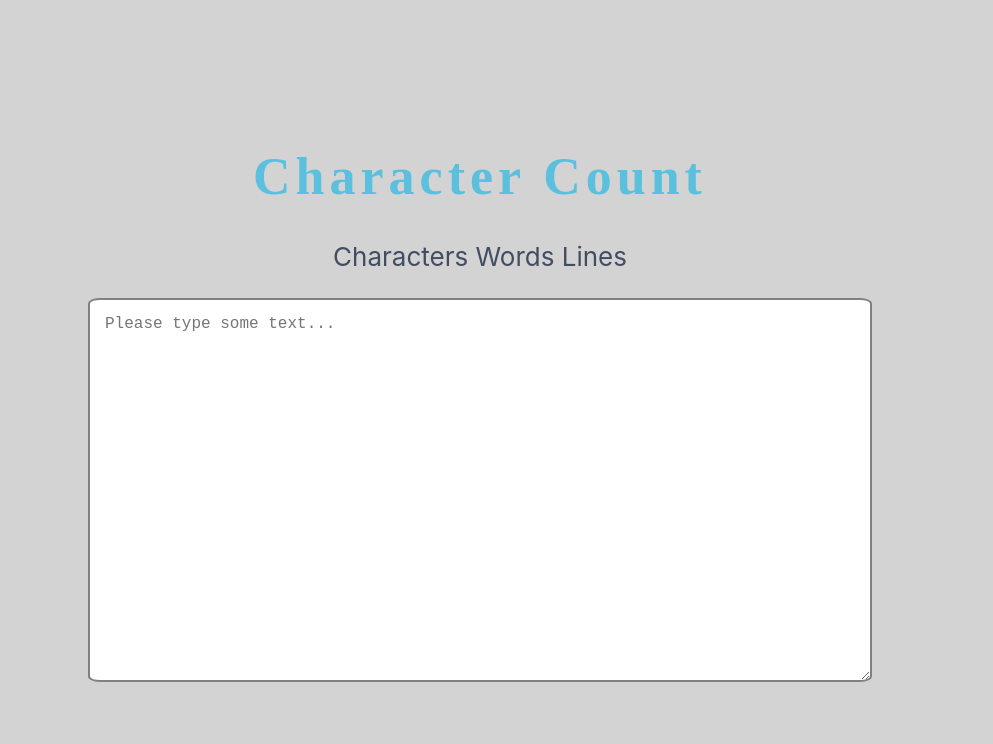
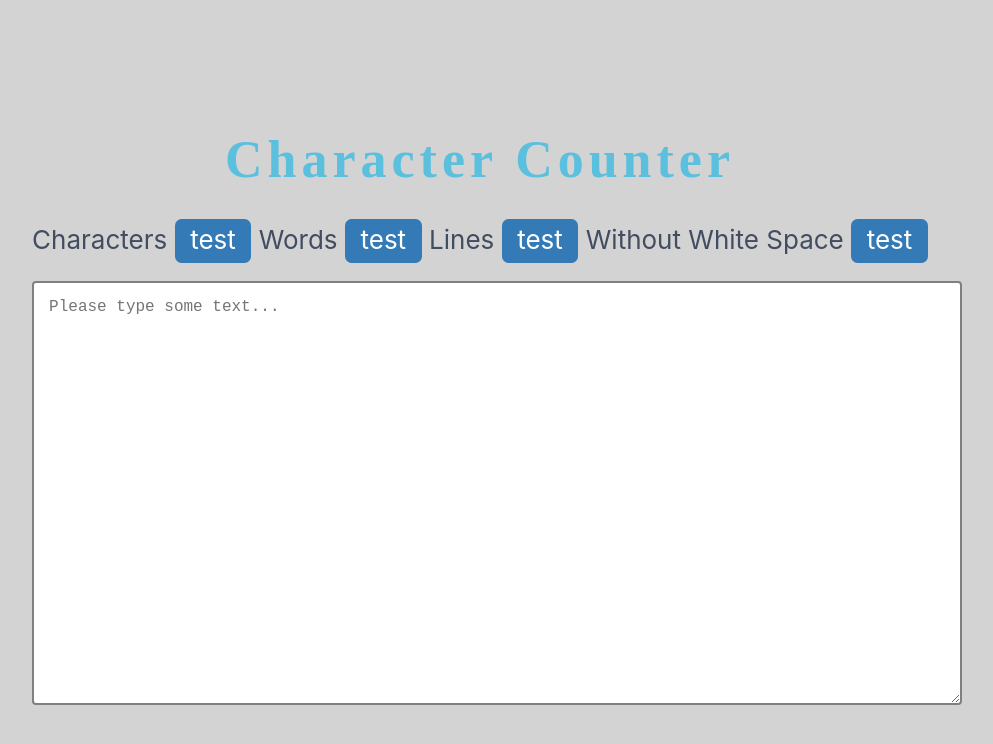
Before and after one commit to Thatguy560/Character-counter, a React (Create React App) app: page / in a window 1280 px wide. Shown: the top 744 px of the page, without its empty margins (160-1153 px from the left). Built offline with nearby package versions, Linux system fonts and the light colour scheme.

Commit message:
updated styling some more and added the ability to type in text box

```diff
--- a/src/App.css
+++ b/src/App.css
@@ -6,11 +6,10 @@
   background-color: lightgrey;
   min-height: 100vh;
   display: flex;
-  flex-direction: column;
   align-items: center;
   justify-content: center;
   font-size: calc(10px + 2vmin);
-  color: white;
+  /* color: white; */
 }
 
 .App h1 {
@@ -24,16 +23,31 @@
   text-align: center;
 }
 
+.App span {
+  background-color: #337ab7;
+  color: white;
+  border-radius: .25em;
+  padding: .2em .6em .3em;
+  font-weight: 700px;
+}
+
 .App textarea {
-  min-width: 750px; /* Do as a percentage instead so it fits on all screens? */
-  min-height: 350px; /* Do as a percentage instead so it fits on all screens? */
-  display: center;
+  background-color: white;
+  min-width: 100%;
+  min-height: 390px; /* Do as a percentage instead so it fits on all screens? */
+  display: block;
   border: 2px solid grey;
-  border-radius: 1.5%;
+  border-radius: .25em;
   padding: 15px;
   font-size: 16px;
+  transition: all 0.5s ease-out;
 }
 
-/* .App h2 {
-  color: black;
-} */
+.App textarea:hover{
+  background-color: white;
+  min-height: 425px;
+  display: block;
+  border: 2px solid grey;
+  transition: all 0.5s ease-in;
+  box-shadow: 5px 10px 18px black;
+}
--- a/src/App.js
+++ b/src/App.js
@@ -20,15 +20,16 @@ class App extends Component {
       <div className="App">
         <header className="App-header">
           <form>
-            <h1>Character Count</h1>
+            <h1>Character Counter</h1>
             <p>
-              Characters {} Words {} Lines {}
+              Characters <span>test</span> Words <span>test</span> Lines{" "}
+              <span>test</span> Without White Space <span>test</span>
             </p>
             <textarea
               type="text"
               placeholder="Please type some text..."
-              value={this.firstHandle}
-              onChange={"test2"}
+              value={this.firstValue}
+              onChange={this.firstHandle}
             />
           </form>
         </header>
```
